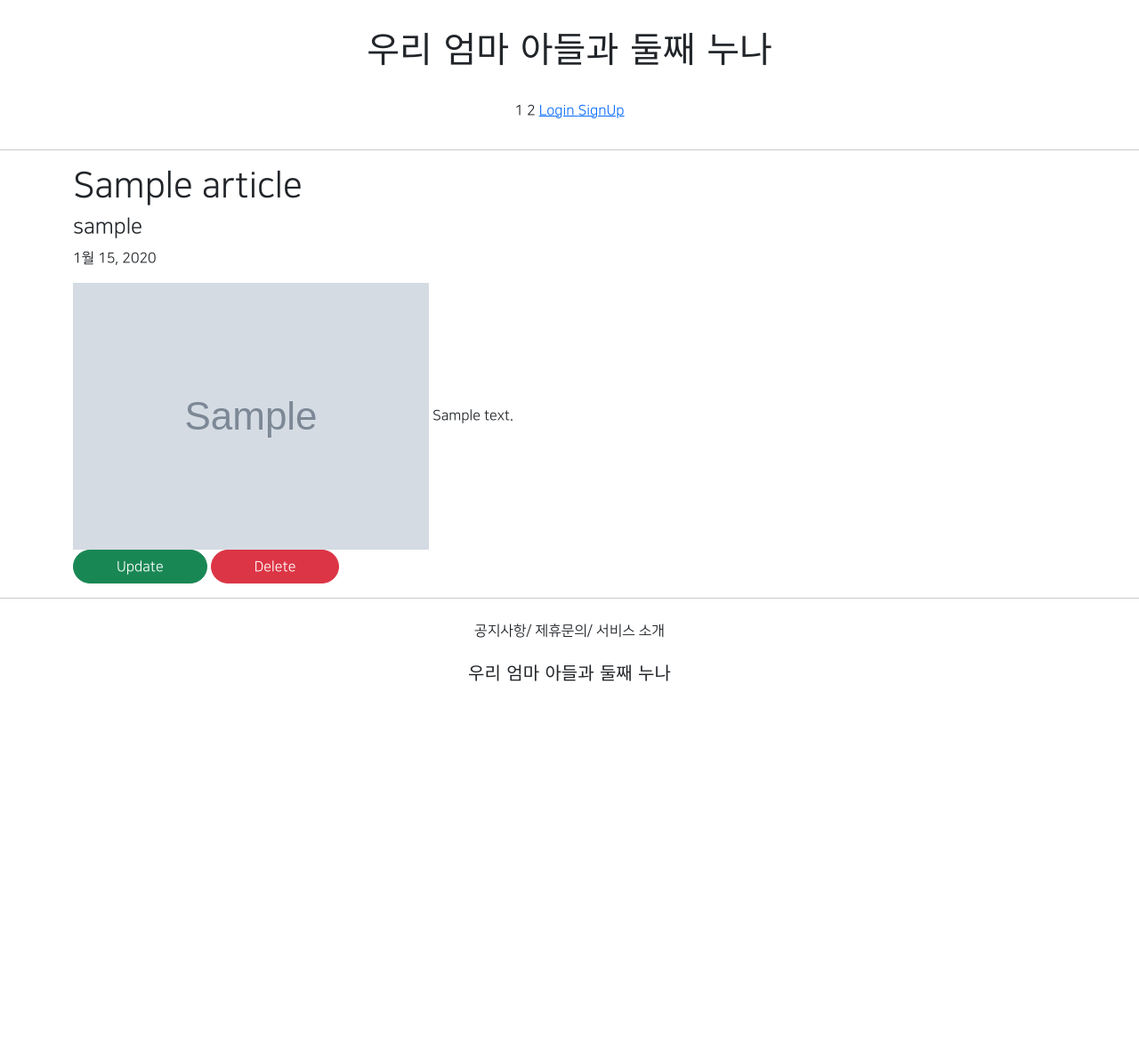
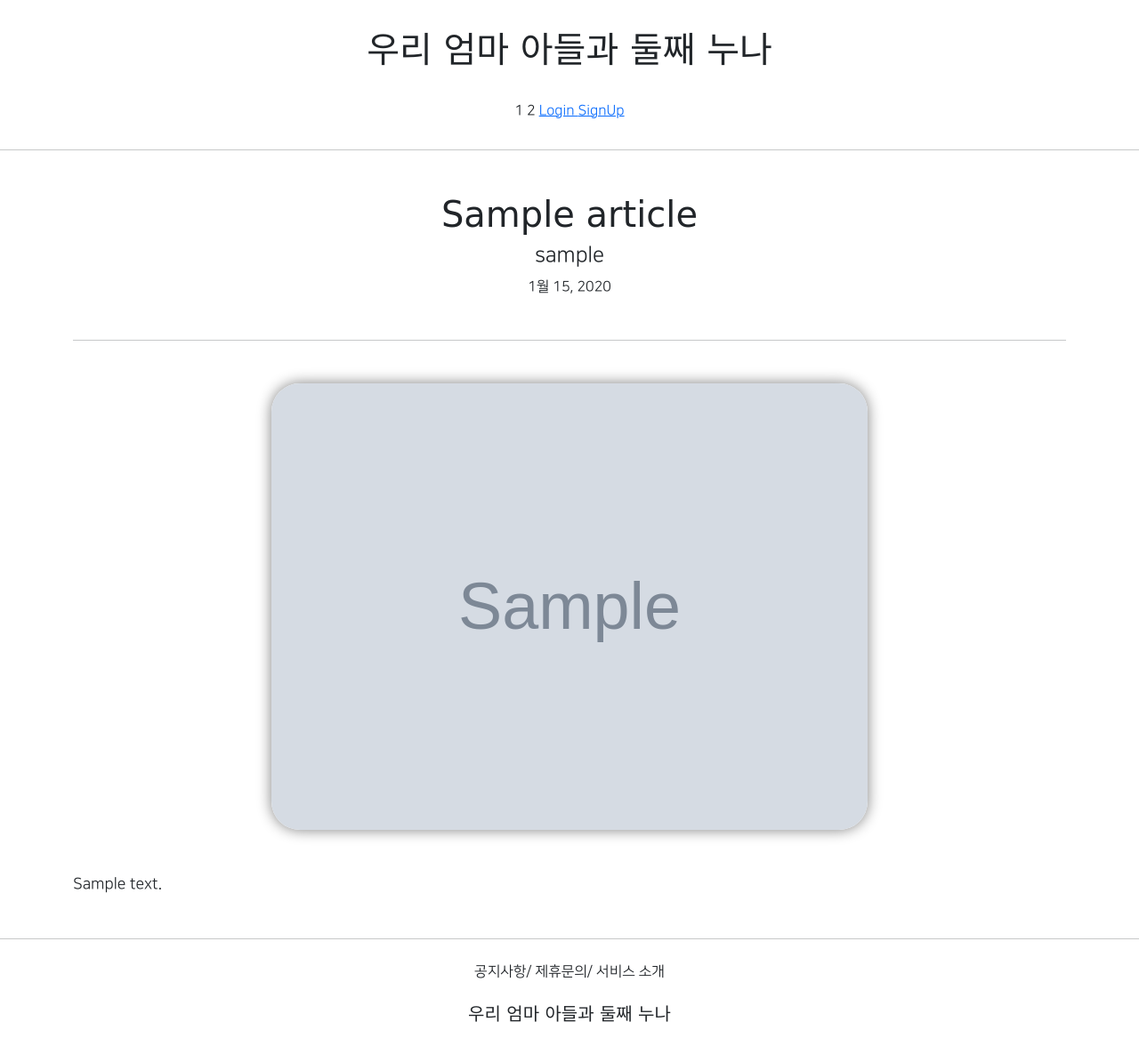
Before and after one commit to inrainy/gis_web_application, a Django app: page /articles/detail/1 in a window 1280 px wide. Shown: the whole page at 89% size. Before the commit the page ends 766 px from the top, so only its background shows below. Run offline with Django 3.2, Linux system fonts and the light colour scheme; tables that the repository leaves empty hold one stand-in row (values such as "Sample post"); grey boxes marked "Sample" are stand-in pictures; parts of the project's set-up code (start-up, migrations or seed data) failed here and were passed over; some libraries are stand-ins or nearby versions; some web fonts are replaced.

Commit message:
8.6.webapplication16

```diff
--- a/articleapp/templates/articleapp/detail.html
+++ b/articleapp/templates/articleapp/detail.html
@@ -4,17 +4,26 @@
 {% block content %}
 
 
-    <div class="container">
-        <div>
+    <div class="container text-center">
+        <div class="my-5">
             {#      게시글 제목, 글쓴이, 작성일자      #}
-            <h1>{{ target_article.title }}</h1>
+            <h1 class="NNS_B">{{ target_article.title }}</h1>
             <h4>{{ target_article.writer.profile.nickname }}</h4>
             <p>{{ target_article.created_at }}</p>
         </div>
-        <div>
+
+        <hr>
+
+        <div class="my-5">
             {#      게시글 내용, 게시글 대표 이미지      #}
-            <img src="{{ target_article.image.url }}" alt="">
-            {{ target_article.content }}
+            <img src="{{ target_article.image.url }}"
+                 class="article_image"
+                 alt="">
+            <div class="article_content my-5">
+                {{ target_article.content }}
+            </div>
+            {% if target_article.writer == user %}
+            <div>
             <div>
                 <a href="{% url 'articleapp:update' pk=target_article.pk %}"
                    class="btn btn-success rounded-pill px-5">
@@ -25,6 +34,7 @@
                     Delete
                 </a>
             </div>
+            {% endif %}
         </div>
     </div>
 
--- a/static/base.css
+++ b/static/base.css
@@ -42,3 +42,14 @@
 .round_button:hover {
     color: dimgrey;
 }
+
+.article_image {
+    width: 60%;
+    border-radius: 2rem;
+    box-shadow: 0 0 1rem grey;
+}
+
+.article_content {
+    text-align: left;
+    font-size: 1.1rem;
+}
```
